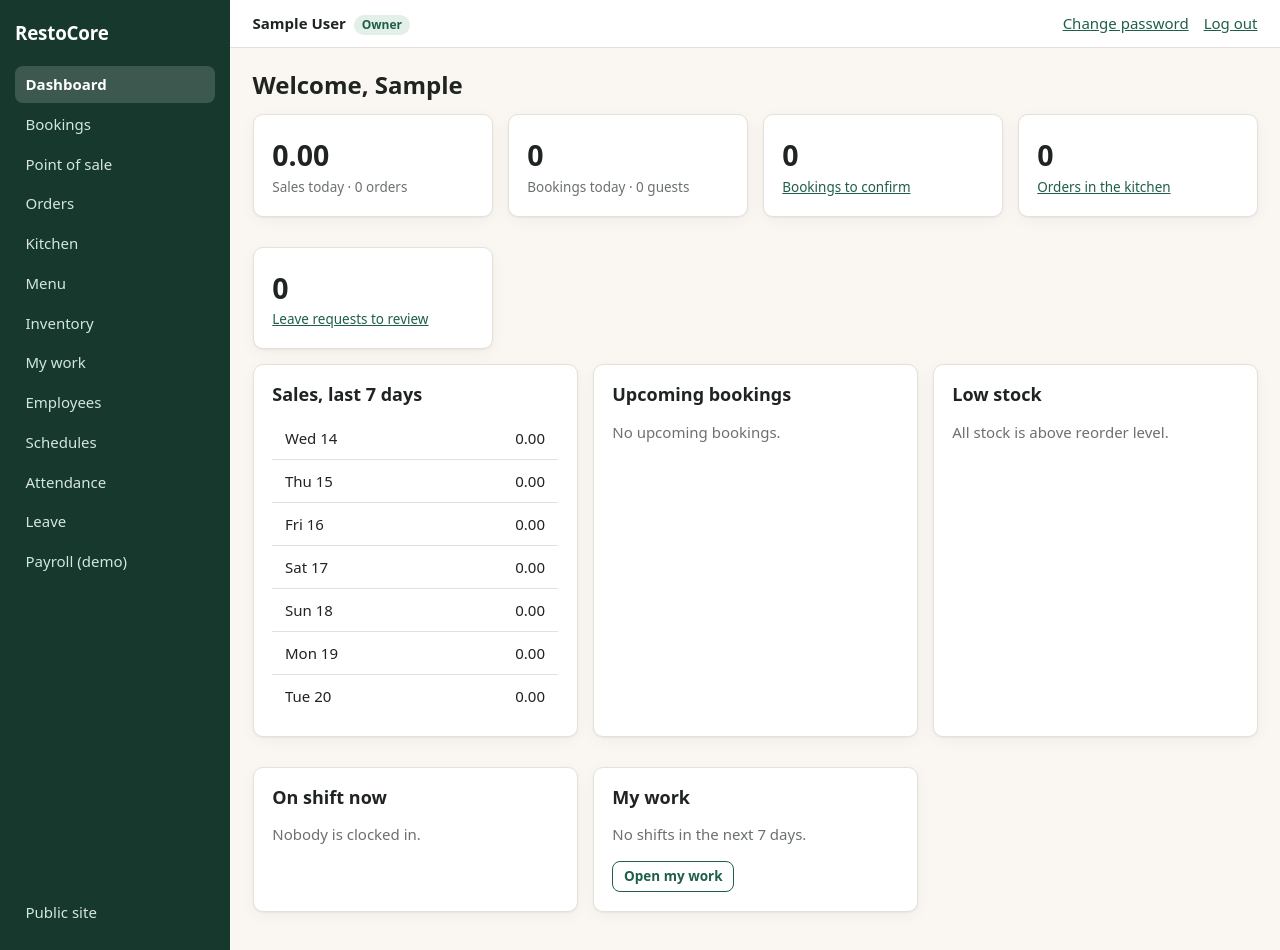
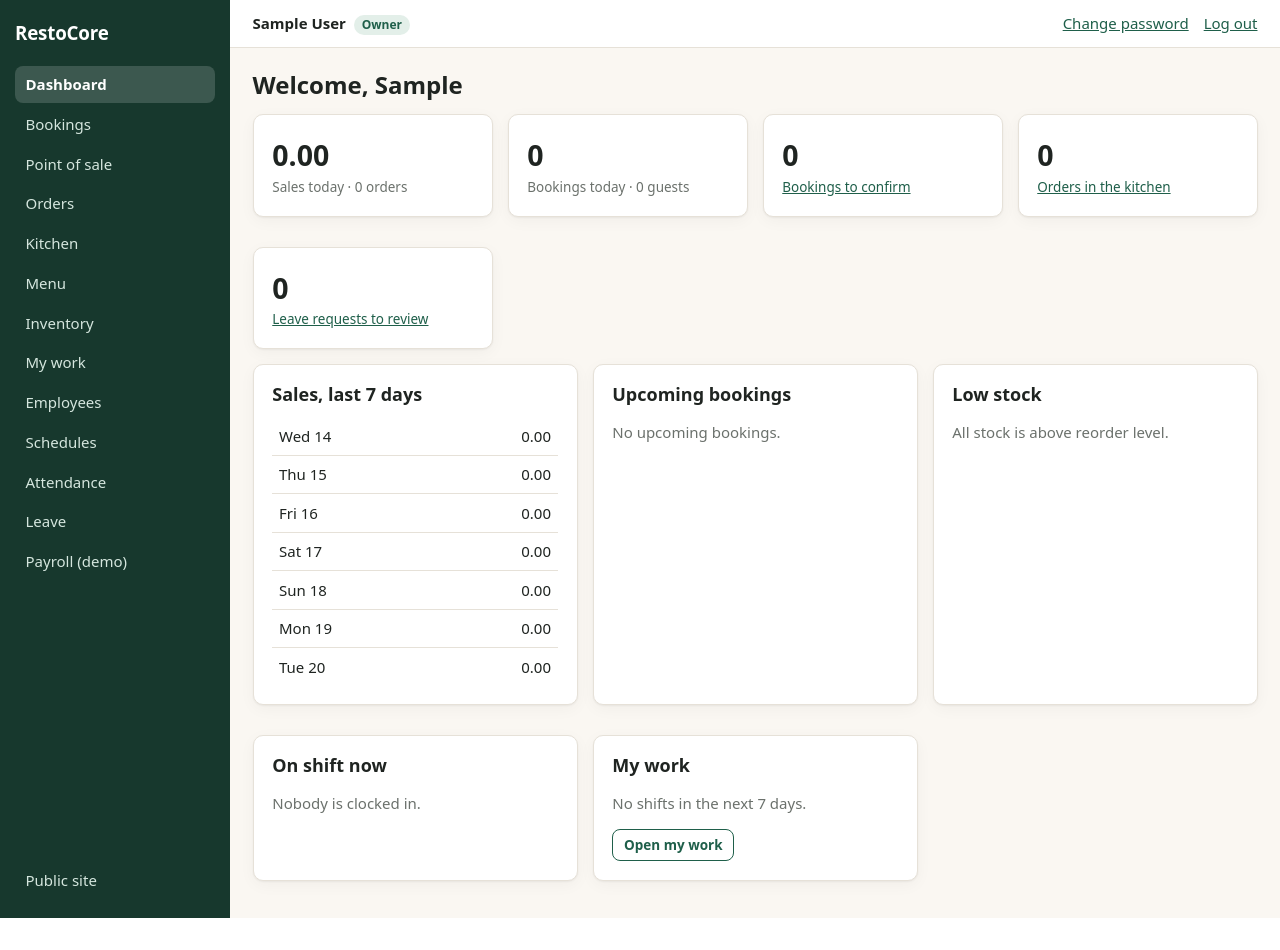
Before and after one commit to CUSTIX/RestoCore, a Django app: page /app/ in a window 1280 px wide. After the commit the page ends 918 px from the top, so only its background shows below. Run offline with Django 5.2, Linux system fonts and the light colour scheme; the visitor is signed in with stand-in values (Sample User, id 1); data comes from the database, SQL or seed files in the repository; data that the repository does not hold is empty.

Commit message:
Fix dashboard table overflow on narrow screens

```diff
--- a/core/static/core/app.css
+++ b/core/static/core/app.css
@@ -70,6 +70,9 @@ img { max-width: 100%; }
 /* Cards and grids */
 .card { background: var(--surface); border: 1px solid var(--line); border-radius: var(--radius); padding: 1.25rem; box-shadow: var(--shadow); margin-bottom: 1rem; }
 .card h2 { margin-bottom: .75rem; }
+.grid > * { min-width: 0; } /* let grid cards shrink instead of pushing the page wider */
+.card { overflow-x: auto; }
+.card table th, .card table td { padding: .5rem .45rem; }
 .grid { display: grid; gap: 1rem; grid-template-columns: repeat(auto-fit, minmax(220px, 1fr)); }
 .grid--2 { grid-template-columns: repeat(auto-fit, minmax(320px, 1fr)); }
 .stat { font-size: 1.9rem; font-weight: 700; }
--- a/dashboard/templates/dashboard/index.html
+++ b/dashboard/templates/dashboard/index.html
@@ -47,7 +47,7 @@
     {% if upcoming_bookings %}
       <table><tbody>
       {% for b in upcoming_bookings %}
-        <tr><td class="nowrap">{{ b.date|date:"D j" }} {{ b.time|time:"g:i A" }}</td><td><a href="{% url 'bookings:detail' b.pk %}">{{ b.name }}</a></td><td class="num">{{ b.party_size }} pax</td><td>{% include "bookings/_status_badge.html" with status=b.status label=b.get_status_display %}</td></tr>
+        <tr><td class="nowrap">{{ b.date|date:"D j" }}<br><small class="muted">{{ b.time|time:"g:i A" }}</small></td><td><a href="{% url 'bookings:detail' b.pk %}">{{ b.name }}</a><br><small class="muted">{{ b.party_size }} guest{{ b.party_size|pluralize }}</small></td><td class="right nowrap">{% include "bookings/_status_badge.html" with status=b.status label=b.get_status_display %}</td></tr>
       {% endfor %}
       </tbody></table>
     {% else %}<p class="muted">No upcoming bookings.</p>{% endif %}
```
